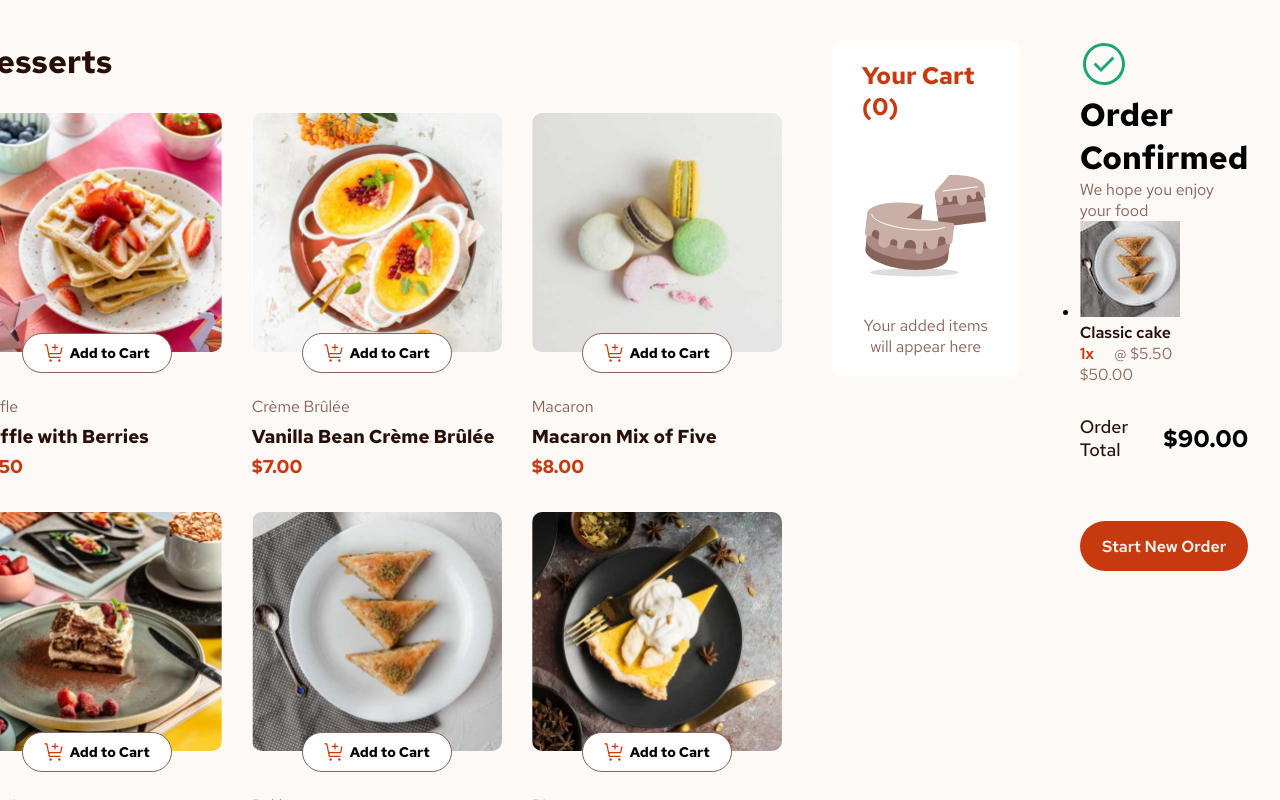
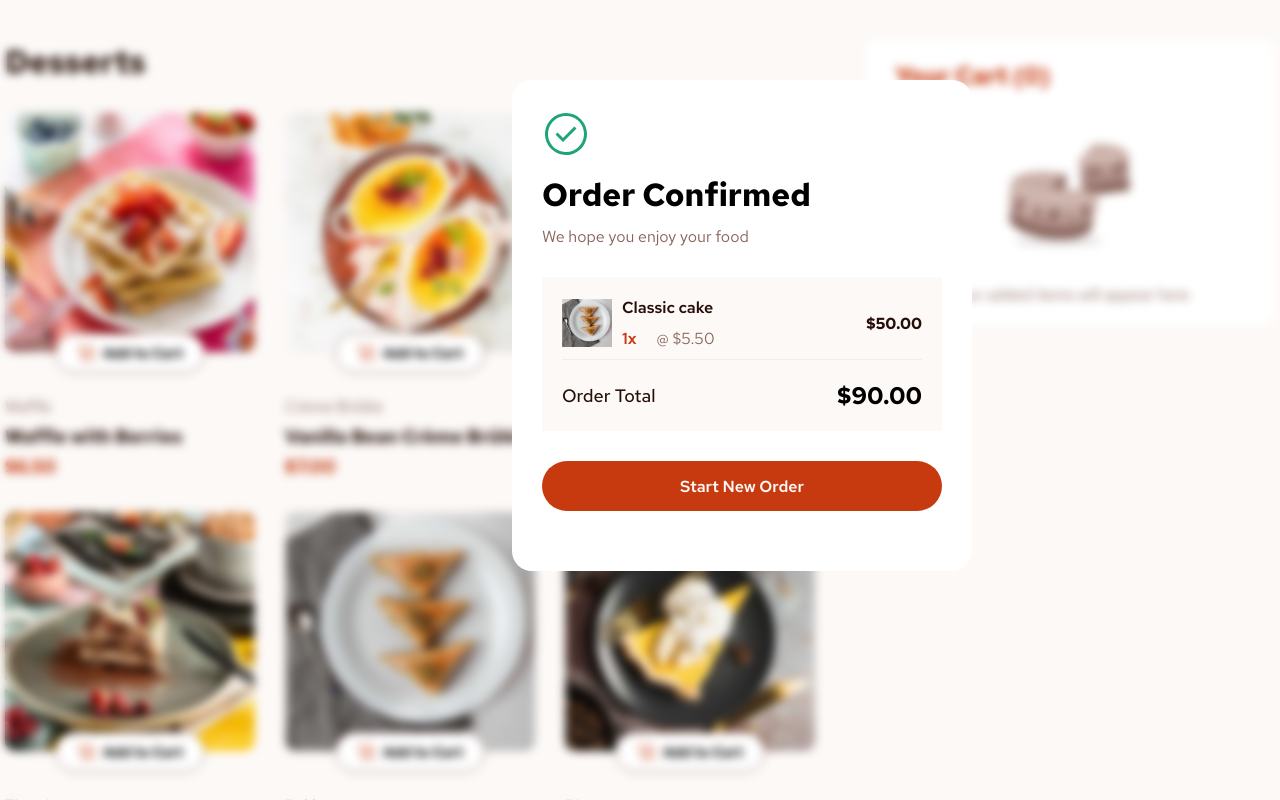
Before and after one commit to qinangao/product-list-with-cart, a React (Create React App) app: page / in a window 1280 px wide. Shown: the top 800 px of the page. Built offline with nearby package versions, Linux system fonts and the light colour scheme.

Commit message:
style modal and shopping cart

```diff
--- a/src/index.css
+++ b/src/index.css
@@ -22,6 +22,7 @@ body {
   justify-content: center;
   gap: 60px;
   padding: 40px 0 100px;
+  position: relative;
 }
 .title {
   padding-bottom: 30px;
@@ -136,12 +137,13 @@ p {
 .order-name {
   font-weight: 600;
   color: var(--Rose-900);
+  margin-bottom: 10px;
 }
 .order-total {
   display: flex;
   align-items: center;
   justify-content: space-between;
-  padding: 30px 0 30px 0;
+  padding: 20px 0 20px 0;
 }
 .order-total > p {
   color: var(--Rose-900);
@@ -188,3 +190,54 @@ p {
   border-radius: 50%;
   padding: 2px;
 }
+
+.modal {
+  background-color: white;
+  width: 400px;
+  position: fixed;
+  top: 10%;
+  left: 40%;
+  z-index: 1;
+  padding: 30px;
+  border-radius: 20px;
+}
+.overlay {
+  position: fixed;
+  width: 100%;
+  height: 100%;
+  top: 0;
+  left: 0;
+  backdrop-filter: blur(5px);
+}
+.confirm-title > h1 {
+  padding: 10px 0 10px 0;
+}
+.confirm-title > p {
+  padding-bottom: 30px;
+}
+.confirm-container {
+  background-color: var(--Rose-50);
+  padding: 20px 20px 0 20px;
+}
+.confirmed-order-details {
+  display: flex;
+  justify-content: space-between;
+  align-items: center;
+  border-bottom: 1px solid var(--Rose-100);
+  padding-bottom: 10px;
+}
+.confirmed-order-details > div {
+  display: flex;
+  justify-content: center;
+  align-items: center;
+}
+.confirmed-order-details > div > img {
+  width: 50px;
+  margin-right: 10px;
+}
+
+.confirm-total-price {
+  color: var(--Rose-900);
+  font-weight: bold;
+  font-size: 16px;
+}
```
